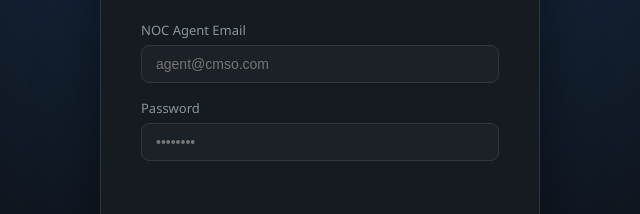
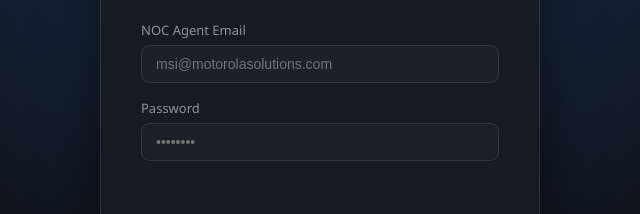
Before and after one commit to chloeksy/my-website, a plain HTML site: page index.html in a window 1280 px wide. Shown: the part 373-587 px from the top of the page, 320-960 px from the left. Drawn offline with Linux system fonts and the light colour scheme; files that its build step writes are made by us from their sources; files whose address does not match are found by name.

Commit message:
Update index.html

```diff
--- a/index.html
+++ b/index.html
@@ -29,7 +29,7 @@
       <form id="loginForm" class="auth-form" onsubmit="handleLogin(event)">
         <div class="form-group">
           <label for="loginEmail">NOC Agent Email</label>
-          <input type="email" id="loginEmail" placeholder="agent@cmso.com" required />
+          <input type="email" id="loginEmail" placeholder="msi@motorolasolutions.com" required />
         </div>
         <div class="form-group">
           <label for="loginPassword">Password</label>
@@ -47,7 +47,7 @@
         </div>
         <div class="form-group">
           <label for="signupEmail">NOC Agent Email</label>
-          <input type="email" id="signupEmail" placeholder="agent@cmso.com" required />
+          <input type="email" id="signupEmail" placeholder="msi@motorolasolutions.com" required />
         </div>
         <div class="form-group">
           <label for="signupRole">Role</label>
```
